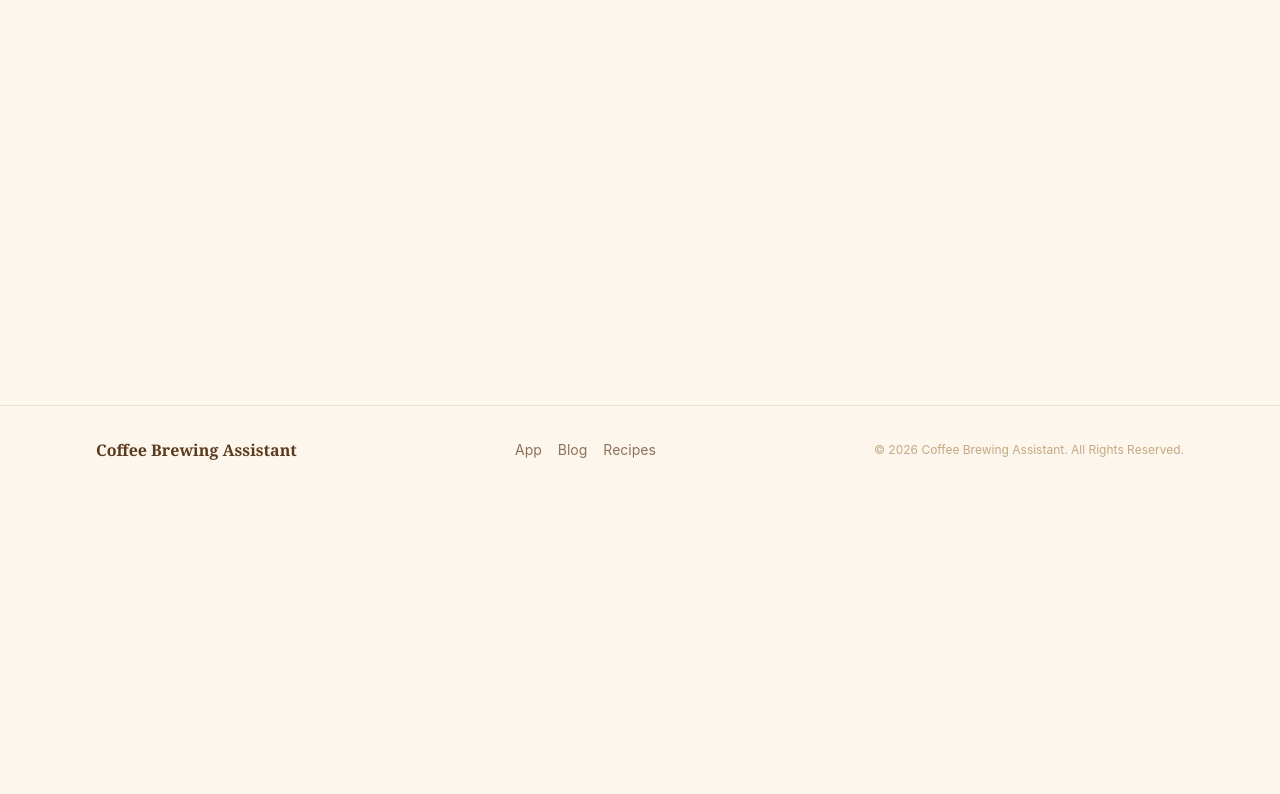
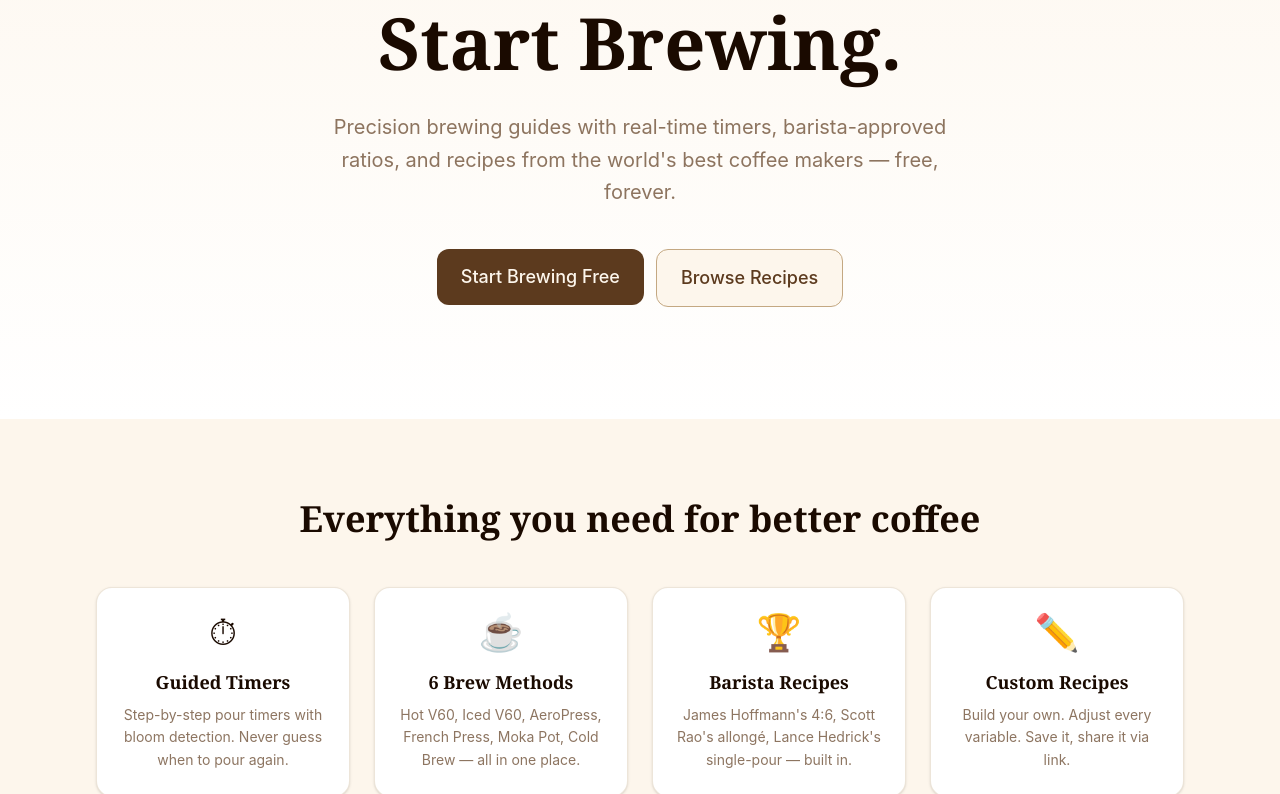
Before and after one commit to adkedv/CBA_v2, a Next.js app: page / in a window 1280 px wide. Shown: the part 306-1100 px from the top of the page. Before the commit the page ends 800 px from the top, so only its background shows below. Built offline with nearby package versions, Linux system fonts and the light colour scheme.

Commit message:
feat: redesigned landing page with editorial aesthetic and real features

```diff
--- a/app/page.tsx
+++ b/app/page.tsx
@@ -1,3 +1,139 @@
-export default function Page() {
-  return <main>CBA v2</main>
+import type { Metadata } from 'next'
+import Link from 'next/link'
+import { Button } from '@/components/ui/Button'
+import { Card } from '@/components/ui/Card'
+
+export const metadata: Metadata = {
+  title: 'Coffee Brewing Assistant | Your Guide to the Perfect Cup',
+  description:
+    'Free step-by-step brewing guides for V60, AeroPress, French Press, Moka Pot and more. Timers, ratios, and barista-approved recipes.',
 }
+
+const features = [
+  {
+    icon: '⏱',
+    title: 'Guided Timers',
+    body: 'Step-by-step pour timers with bloom detection. Never guess when to pour again.',
+  },
+  {
+    icon: '☕',
+    title: '6 Brew Methods',
+    body: 'Hot V60, Iced V60, AeroPress, French Press, Moka Pot, Cold Brew — all in one place.',
+  },
+  {
+    icon: '🏆',
+    title: 'Barista Recipes',
+    body: "James Hoffmann's 4:6, Scott Rao's allongé, Lance Hedrick's single-pour — built in.",
+  },
+  {
+    icon: '✏️',
+    title: 'Custom Recipes',
+    body: 'Build your own. Adjust every variable. Save it, share it via link.',
+  },
+]
+
+const methods = ['Hot V60', 'Iced V60', 'AeroPress', 'French Press', 'Moka Pot', 'Cold Brew']
+
+export default function LandingPage() {
+  return (
+    <div className="flex flex-col">
+      {/* Hero */}
+      <section className="relative overflow-hidden bg-gradient-to-b from-brand-cream to-white">
+        <div className="max-w-4xl mx-auto px-4 sm:px-6 lg:px-8 py-20 sm:py-28 text-center">
+          <p className="text-brand-amber font-medium tracking-widest uppercase text-sm mb-4">
+            Free · No Sign-up Required
+          </p>
+          <h1 className="font-serif text-5xl sm:text-6xl lg:text-7xl font-bold text-brand-espresso leading-tight mb-6">
+            Stop Guessing.
+            <br />
+            Start Brewing.
+          </h1>
+          <p className="text-brand-brown/70 text-xl max-w-2xl mx-auto mb-10 leading-relaxed">
+            Precision brewing guides with real-time timers, barista-approved ratios, and recipes
+            from the world&apos;s best coffee makers — free, forever.
+          </p>
+          <div className="flex flex-col sm:flex-row gap-3 justify-center">
+            <Link href="/app">
+              <Button size="lg">Start Brewing Free</Button>
+            </Link>
+            <Link href="/recipes">
+              <Button size="lg" variant="secondary">
+                Browse Recipes
+              </Button>
+            </Link>
+          </div>
+        </div>
+      </section>
+
+      {/* Features grid */}
+      <section className="max-w-6xl mx-auto px-4 sm:px-6 lg:px-8 py-20">
+        <h2 className="font-serif text-3xl sm:text-4xl font-bold text-center text-brand-espresso mb-12">
+          Everything you need for better coffee
+        </h2>
+        <div className="grid grid-cols-1 sm:grid-cols-2 lg:grid-cols-4 gap-6">
+          {features.map((f) => (
+            <Card key={f.title} className="text-center hover:shadow-md transition-shadow">
+              <span className="text-4xl block mb-4">{f.icon}</span>
+              <h3 className="font-serif text-lg font-semibold text-brand-espresso mb-2">
+                {f.title}
+              </h3>
+              <p className="text-brand-brown/70 text-sm leading-relaxed">{f.body}</p>
+            </Card>
+          ))}
+        </div>
+      </section>
+
+      {/* Social proof */}
+      <section className="bg-brand-espresso text-brand-cream py-20">
+        <div className="max-w-3xl mx-auto px-4 sm:px-6 text-center">
+          <p className="font-serif text-2xl sm:text-3xl italic leading-relaxed mb-6">
+            &ldquo;This is the tool I wish I had when I started. It&apos;s like having a patient,
+            knowledgeable barista in your pocket.&rdquo;
+          </p>
+          <p className="text-brand-tan text-sm tracking-wide uppercase">— Home Barista, Beta User</p>
+        </div>
+      </section>
+
+      {/* Methods section */}
+      <section className="max-w-6xl mx-auto px-4 sm:px-6 lg:px-8 py-20">
+        <h2 className="font-serif text-3xl sm:text-4xl font-bold text-center text-brand-espresso mb-4">
+          Six methods. One app.
+        </h2>
+        <p className="text-brand-brown/70 text-center mb-12 max-w-xl mx-auto">
+          From your morning V60 to weekend cold brew experiments — all your brew methods live here.
+        </p>
+        <div className="grid grid-cols-2 sm:grid-cols-3 gap-4">
+          {methods.map((method) => (
+            <Card
+              key={method}
+              glass
+              className="text-center py-8 hover:border-brand-brown/40 transition-colors cursor-pointer"
+            >
+              <p className="font-serif text-lg font-semibold text-brand-espresso">{method}</p>
+            </Card>
+          ))}
+        </div>
+        <div className="text-center mt-10">
+          <Link href="/app">
+            <Button size="lg">Open the App</Button>
+          </Link>
+        </div>
+      </section>
+
+      {/* CTA */}
+      <section className="bg-brand-amber/10 border-t border-brand-tan/30 py-20">
+        <div className="max-w-2xl mx-auto px-4 text-center">
+          <h2 className="font-serif text-3xl sm:text-4xl font-bold text-brand-espresso mb-4">
+            Ready to craft your best cup?
+          </h2>
+          <p className="text-brand-brown/70 mb-8">
+            Free to use. No account required to start brewing.
+          </p>
+          <Link href="/app">
+            <Button size="lg">Start Your First Brew</Button>
+          </Link>
+        </div>
+      </section>
+    </div>
+  )
+}
```
Also changed, not shown: 1 other file (tests, documents, lock files or other folders).
